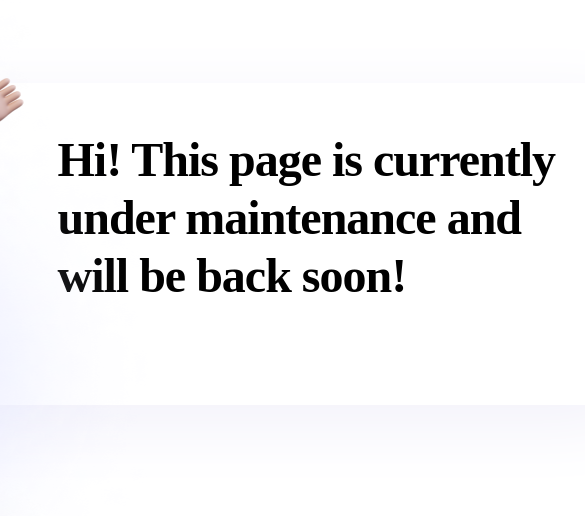
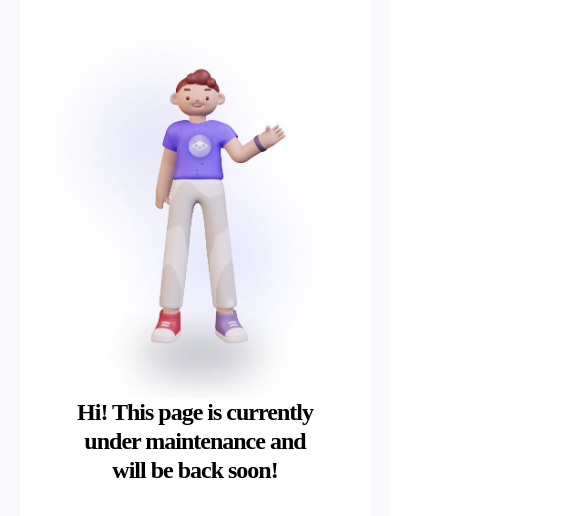
Before and after one commit to perfectdani/Artion-Maintenance, a React app: page / in a window 390 px wide. Shown: the part 178-694 px from the top of the page, 585 px wide, since content can reach past the window. Built offline with nearby package versions, Linux system fonts and the light colour scheme; a web font is replaced by a local one.

Commit message:
mobile responsive for maintenance page

```diff
--- a/src/components/app/styles.module.scss
+++ b/src/components/app/styles.module.scss
@@ -28,3 +28,44 @@
   line-height: 58px;
   letter-spacing: -1px;
 }
+
+@media only screen and (max-width: 1180px) {
+  .box {
+    padding: 0 20px;
+    height: 90vh;
+    display: flex;
+    flex-direction: column;
+    align-items: center;
+    justify-content: center;
+  }
+
+  .man {
+    position: initial;
+    transform: none;
+    width: 500px;
+  }
+
+  .text {
+    font-size: 40px;
+    line-height: inherit;
+    text-align: center;
+  }
+}
+
+@media only screen and (max-width: 700px) {
+  .box {
+    width: 90vw;
+  }
+
+  .man {
+    position: initial;
+    transform: none;
+    width: 100%;
+  }
+
+  .text {
+    width: 80%;
+    font-size: 24px;
+    line-height: 29px;
+  }
+}
```
